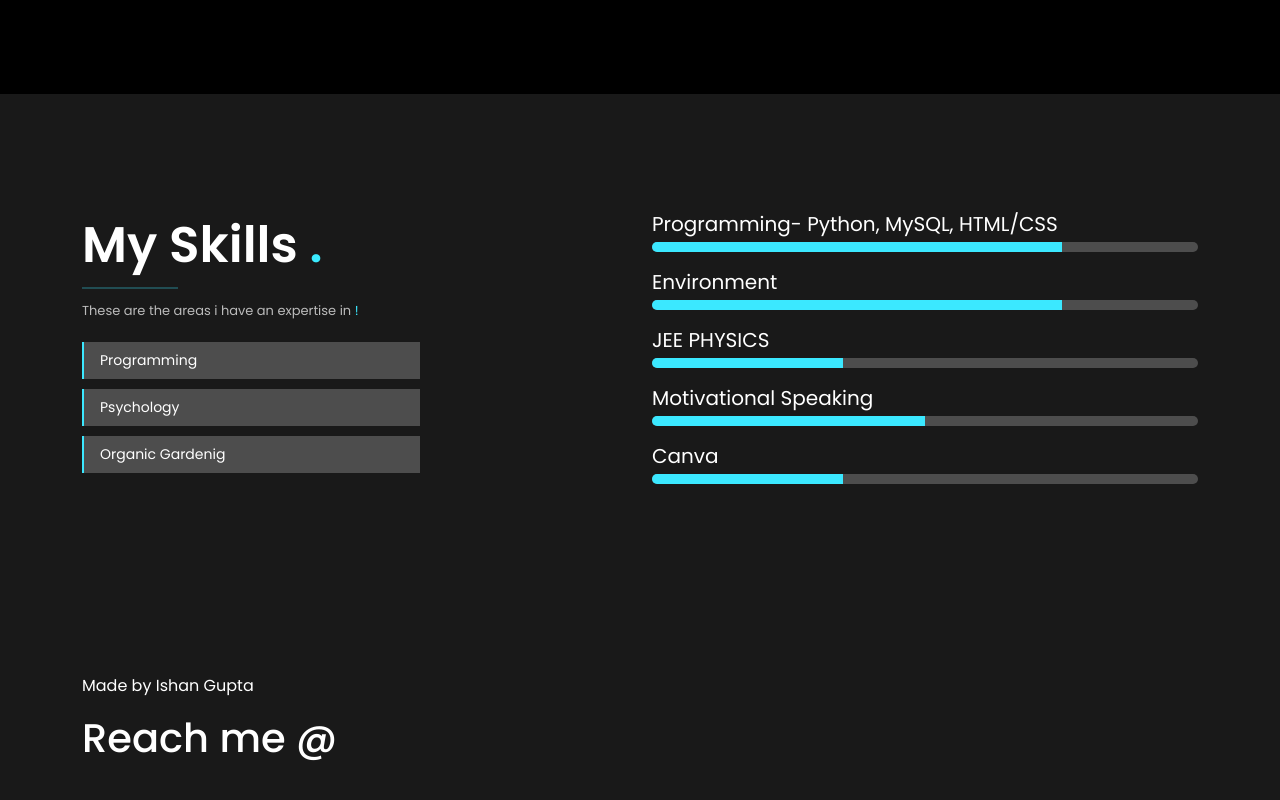
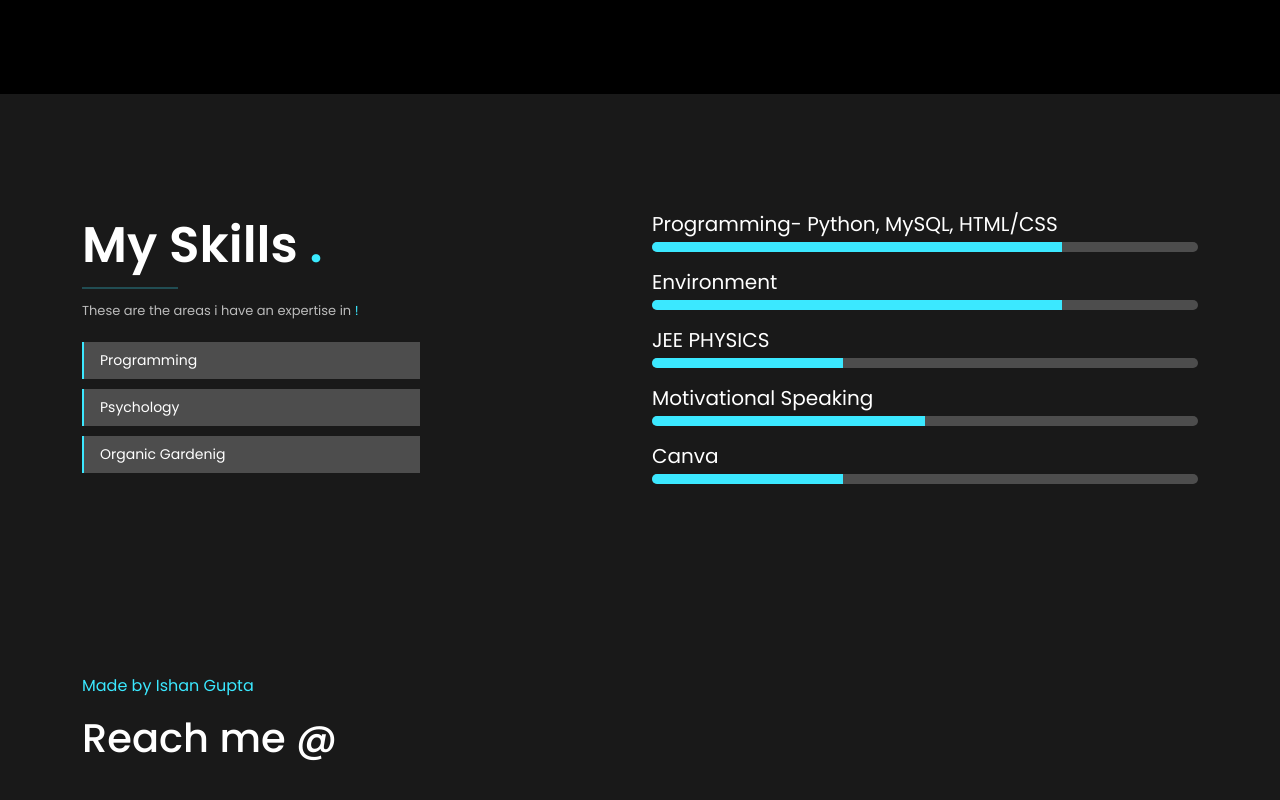
Before and after one commit to ishangupta03/portfolio, a plain HTML site: page index.html in a window 1280 px wide. Shown: the part 765-1565 px from the top of the page. Drawn offline with nearby package versions, Linux system fonts and the light colour scheme; a script that the page names is missing.

Commit message:
Update index.html

```diff
--- a/index.html
+++ b/index.html
@@ -156,7 +156,7 @@
             <div class="row">
                 <!--inline css-->
                 <div class="col-md-4" style="margin-top:25px;">
-                    <p><span style="color: white;"> Made by Ishan Gupta</span></p>
+                    <p><span style="color: rgb(59, 232, 255);"> Made by Ishan Gupta</span></p>
                     <h1 style="color: white;">Reach me @</h1>
                   </div>
                 <div class="col-md-8">
```
